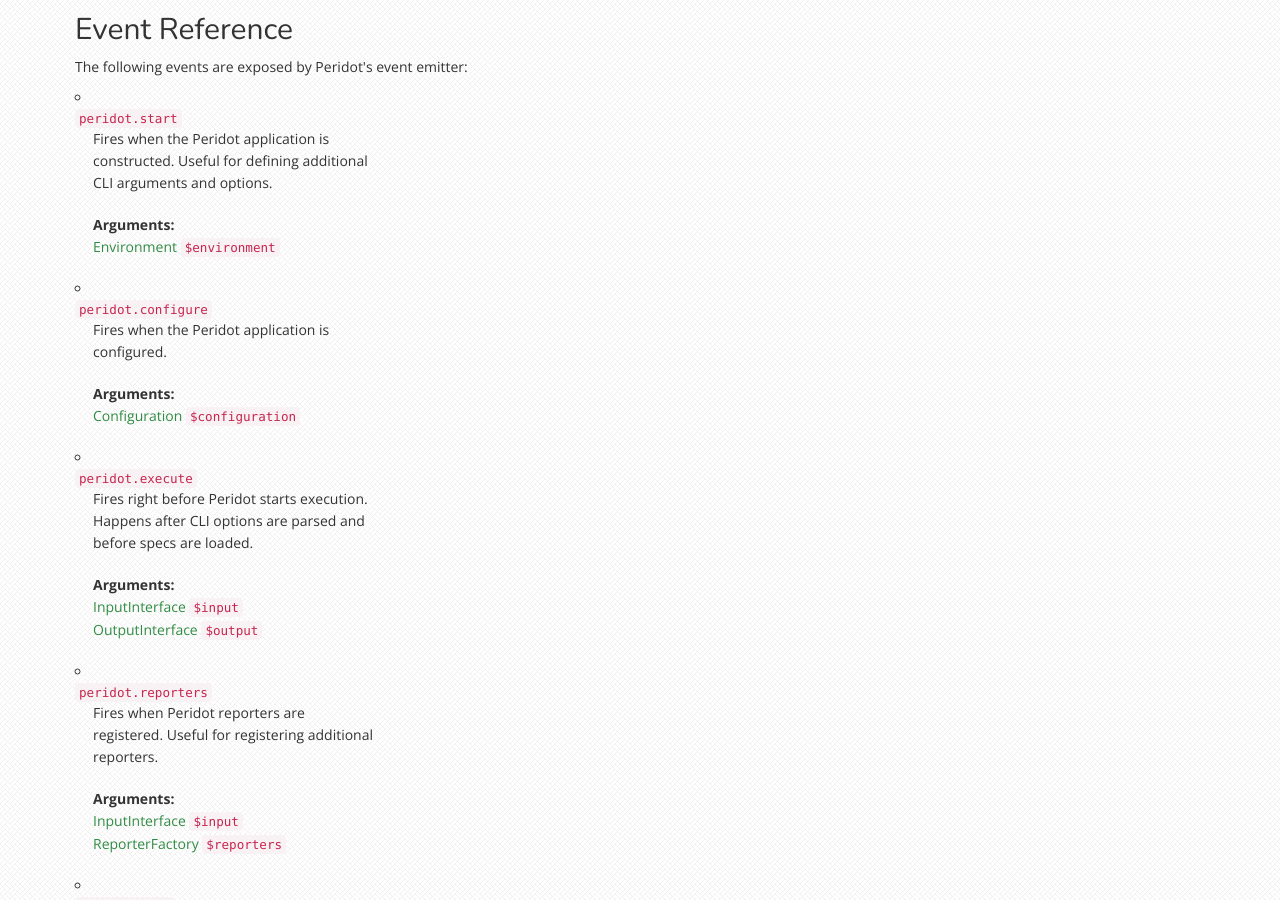
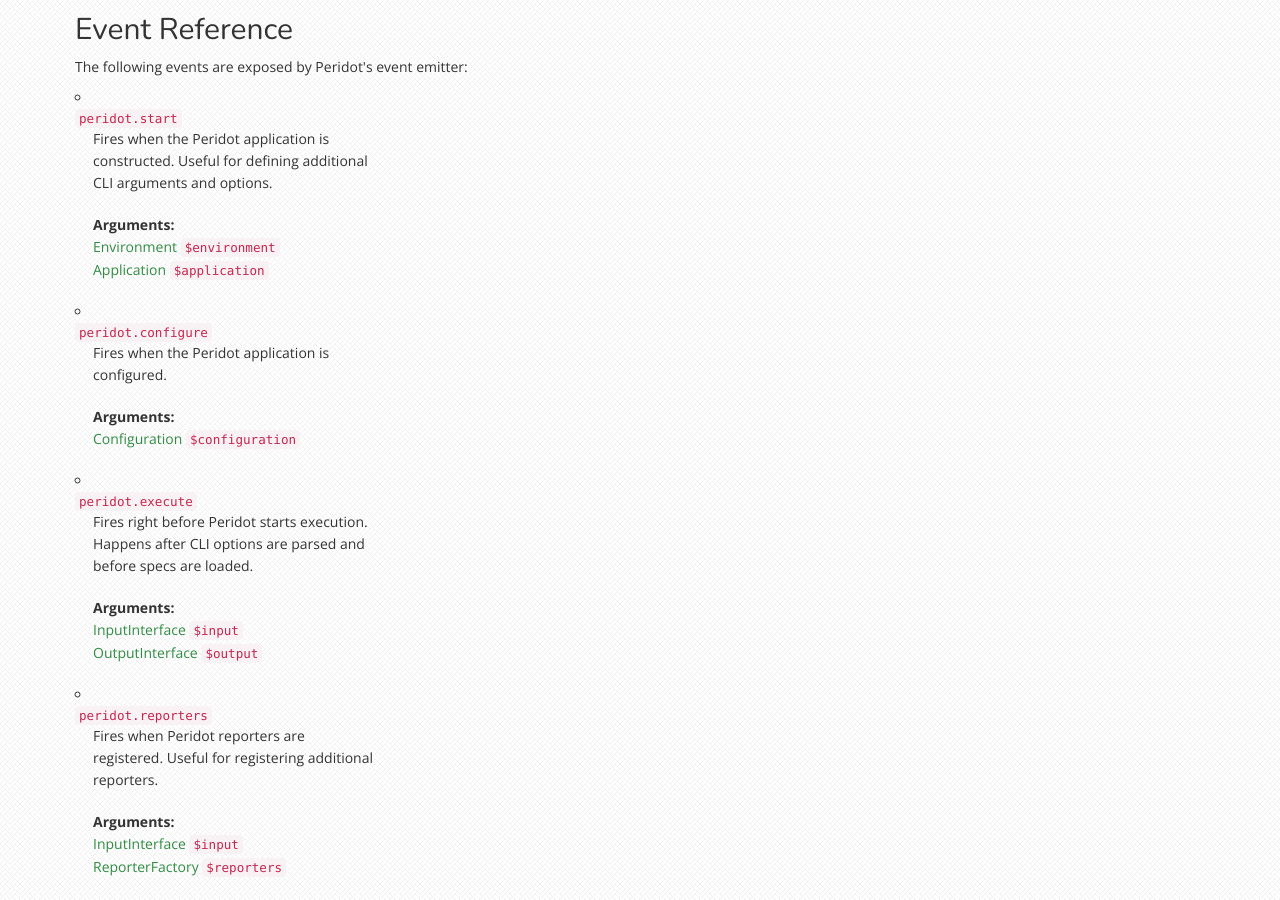
Before and after one commit to peridot-php/peridot-php.github.io, a Jekyll site: the page built from index.html, in a window 1280 px wide and 900 px high, scrolled down 6401 px. Built offline with Jekyll 4.4.1, drawn with Linux system fonts in a browser that asks for light colours.

Commit message:
update event reference

```diff
--- a/index.html
+++ b/index.html
@@ -413,7 +413,8 @@ describe('The home page', function() {
                 </p>
                 <p>
                     <strong>Arguments:</strong><br>
-                    <a target="_blank" href="/docs/class-Peridot.Console.Environment.html">Environment</a> <code>$environment</code>
+                    <a target="_blank" href="/docs/class-Peridot.Console.Environment.html">Environment</a> <code>$environment</code><br>
+                    <a target="_blank" href="/docs/class-Peridot.Console.Application.html">Application</a> <code>$application</code>
                 </p>
             </li>
             <li>
```
